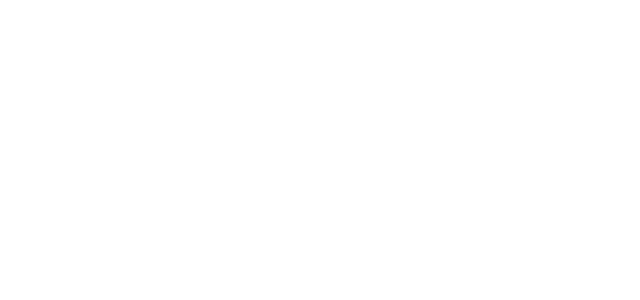
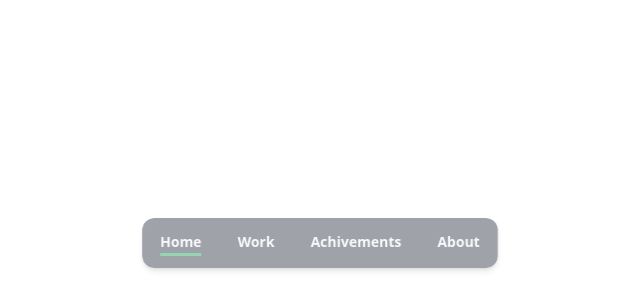
Before and after one commit to pascall-de-creator/My-Portfolio, a Next.js app: page / in a window 1280 px wide. Shown: the part 500-800 px from the top of the page, without its empty margins (320-960 px from the left). Built offline with nearby package versions, Linux system fonts and the light colour scheme.

Commit message:
Create Navbar

```diff
--- /dev/null
+++ b/components/Footer.js
@@ -0,0 +1,8 @@
+const Footer = () => {
+    return (
+        <>
+        </>
+    );
+}
+
+export default Footer;
--- /dev/null
+++ b/components/Layout.js
@@ -0,0 +1,12 @@
+import Navbar from "./Navbar";
+import Footer from "./Footer";
+
+export default function Layout({ children }) {
+  return (
+    <>
+      <Navbar />
+      <main>{ children }</main>
+      <Footer />
+    </>
+  )
+}
--- /dev/null
+++ b/components/Navbar.js
@@ -0,0 +1,60 @@
+import { useRouter } from 'next/router'
+import { useEffect } from 'react';
+import Link from "next/link";
+
+
+const Navbar = () => {
+
+    const router = useRouter();
+
+    useEffect(() => {
+        let route = router.asPath.split("/")[1]
+        const margin = 18
+        const linkIndex = { "": 0, "works": 1, "achivements": 2, "about": 3}
+        const menuItems = document.getElementsByClassName("menu__item")
+        const activeLinkIndicatior = document.getElementById("active_link_indicator")
+        const menu = document.getElementsByClassName("menu")[0]
+
+        activeLinkIndicatior.style.transform = `
+            translate(${menuItems[linkIndex[route] || 0].offsetLeft + margin}px, 0px)
+            scale(${menuItems[linkIndex[route] || 0].offsetWidth / menu.offsetWidth - (margin / menu.offsetWidth) * 2}, 1)
+        `;
+        console.log(route)
+    }, [router.asPath]);
+
+    return (
+        <>
+        <div className="menu">
+            <div className="menu__inner">
+                <div className="menu__content">
+                    <ul className="flex text-white">
+                        <li className="flex-1 menu__item">
+                            <Link href="/">
+                                <span>Home</span>
+                            </Link>
+                        </li>
+                        <li className="flex-1 menu__item">
+                            <Link href="/works">
+                                <span>Work</span>
+                            </Link>
+                        </li>
+                        <li className="flex-1 menu__item">
+                            <Link href="/achivements">
+                                <span>Achivements</span>
+                            </Link>
+                        </li>
+                        <li className="flex-1 menu__item">
+                            <Link href="/about">
+                                <span>About</span>
+                            </Link>
+                        </li>
+                    </ul>
+                    <div id="active_link_indicator" className="bg-primary-200 absolute left-0 bottom-1/4 w-full h-[3px] bg-white origin-left js-menu-line"></div>
+                </div>
+            </div>
+        </div>
+        </>
+    );
+}
+
+export default Navbar;
--- a/pages/_app.js
+++ b/pages/_app.js
@@ -1,5 +1,10 @@
 import '@/styles/globals.css'
+import Layout from '../components/layout'
 
-export default function App({ Component, pageProps }) {
-  return <Component {...pageProps} />
+export default function MyApp({ Component, pageProps }) {
+  return (
+    <Layout>
+      <Component {...pageProps} />
+    </Layout>
+  )
 }
--- a/styles/globals.css
+++ b/styles/globals.css
@@ -1,3 +1,31 @@
 @tailwind base;
 @tailwind components;
 @tailwind utilities;
+
+* {
+    @apply text-secondary-50;
+    transition: 0.3s;
+}
+
+.menu {
+    -webkit-backdrop-filter: blur(12px);
+    backdrop-filter: blur(12px);
+    @apply fixed rounded-xl transform bottom-2 left-8 right-8 xs:bottom-8 xs:left-1/2 xs:right-auto xs:-translate-x-1/2 before:absolute before:inset-0 before:rounded-xl before:shadow-md before:z-10
+}
+.menu__inner {
+    transition: -webkit-clip-path var(--duration) cubic-bezier(0.19, 1, 0.22, 1);
+    transition: clip-path var(--duration) cubic-bezier(0.19, 1, 0.22, 1);
+    transition: clip-path var(--duration) cubic-bezier(0.19, 1, 0.22, 1), -webkit-clip-path var(--duration) cubic-bezier(0.19, 1, 0.22, 1);
+    transition-delay: 0s;
+    -webkit-clip-path: inset(0 0 0 0 round 12px);
+    clip-path: inset(0 0 0 0 round 12px);
+    @apply relative bg-secondary-900/40 z-20 rounded-[12px] overflow-hidden
+}
+.menu__content {
+    transition: opacity var(--duration) cubic-bezier(0.25, 0.46, 0.45, 0.94);
+    opacity: 1;
+    @apply relative w-full
+}
+.menu__content a {
+    @apply cursor-pointer flex items-center justify-center px-[18px] pb-[2px] text-[14px] font-bold h-[50px] leading-none
+}
--- a/tailwind.config.js
+++ b/tailwind.config.js
@@ -3,14 +3,12 @@
     "./app/**/*.{js,ts,jsx,tsx}",
     "./pages/**/*.{js,ts,jsx,tsx}",
     "./components/**/*.{js,ts,jsx,tsx}",
-
-    // Or if using `src` directory:
-    "./src/**/*.{js,ts,jsx,tsx}",
   ],
   theme: {
-    fontFamily: {
-      display: ['Inter', 'system-ui', 'sans-serif'],
-      body: ['Inter', 'system-ui', 'sans-serif'],
+    extend: {
+      screens: {
+        'xs': '374px',
+      },
     },
     colors: {
       primary: {
```
Also changed, not shown: pages/about.js (added, +8 -0 lines), pages/achivements.js (added, +8 -0 lines), pages/works.js (added, +8 -0 lines).
